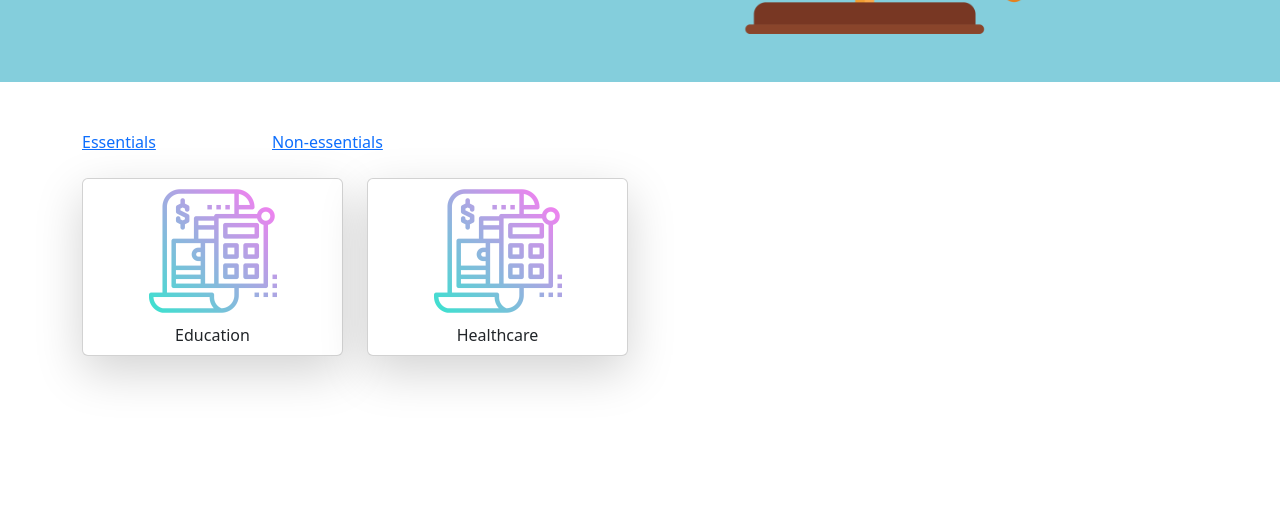
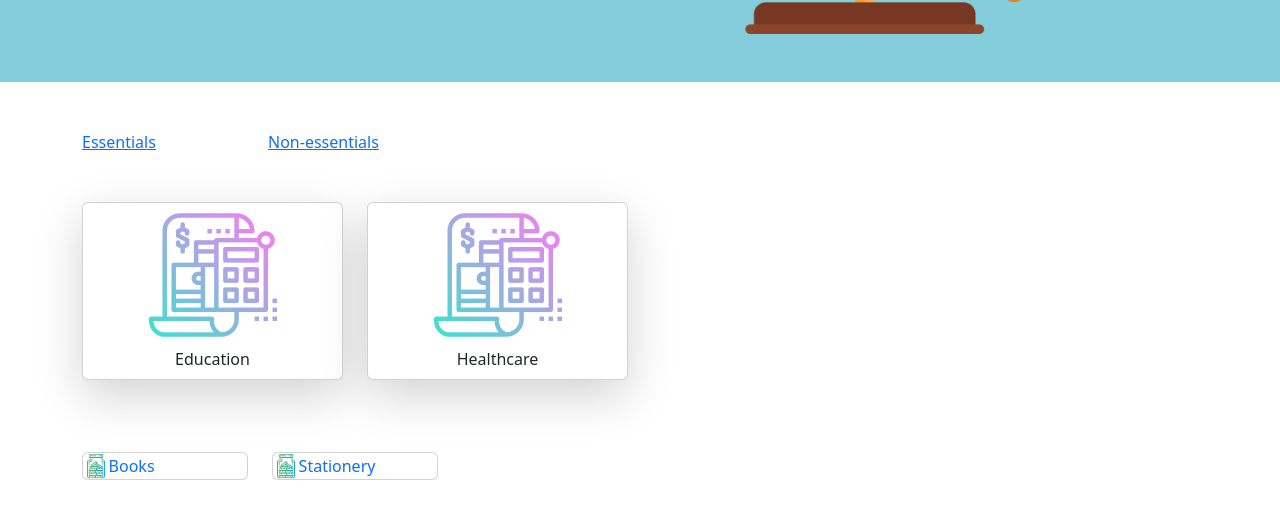
Before and after one commit to saiyidatul123/Joy-School, a plain HTML site: page index.html in a window 1280 px wide. Shown: the part 312-830 px from the top of the page. Before the commit the page ends 800 px from the top, so only its background shows below. Drawn offline with nearby package versions, Linux system fonts and the light colour scheme.

Commit message:
Separate JS

```diff
--- a/css/style.css
+++ b/css/style.css
@@ -38,6 +38,11 @@ img, picture, svg, video {
   max-height: auto;
 }
 
+.savings-img {
+  max-width: 2vw;
+  max-height: auto;
+}
+
 /* root */
 :root {
   --ff-primary: 'Poppins', sans-serif;
--- a/index.html
+++ b/index.html
@@ -62,8 +62,8 @@
     </section>
 
     <section>
-      <div class="container mt-5">
-
+      <div id="card-section" class="container mt-5 mb-5">
+        <div class="row">
           <!-- Start of category -->
           <div class="row">
           <div class="col-2">
@@ -78,16 +78,16 @@
           <!-- Essential cards -->
           <div class="ess-cards">
             <div class="row mt-4">
-          <div class="col-xl-3">
+              <div class="col-xl-3 py-4">
                 <div class="card shadow-lg">
                   <img class="budget-img mx-auto m-2" src="images/budget-img.png"/>
-              <p class="card-title text-center">Education</p>
+                    <a class="card-title text-center text-decoration-none">Education</a>
                 </div>
               </div>
-          <div class="col-xl-3">
+              <div class="col-xl-3 py-4">
                 <div class="card shadow-lg">
                   <img class="budget-img mx-auto m-2" src="images/budget-img.png"/>
-              <p class="card-title text-center">Healthcare</p>
+                  <a class="card-title text-center text-decoration-none">Healthcare</a>
                 </div>
               </div>
             </div>
@@ -96,44 +96,74 @@
           <!-- Non-essentials cards -->
           <div class="non-ess-cards">
             <div class="row mt-4">
-          <div class="col-xl-3">
+              <div class="col-xl-3 py-4">
                 <div class="card shadow-lg">
                   <img class="budget-img mx-auto m-2" src="images/budget-img.png"/>
-              <p class="card-title text-center">Hobbies</p>
+                  <a class="card-title text-center text-decoration-none">Hobbies</a>
                 </div>
               </div>
-          <div class="col-xl-3">
+              <div class="col-xl-3 py-4">
                 <div class="card shadow-lg">
                   <img class="budget-img mx-auto m-2" src="images/budget-img.png"/>
-              <p class="card-title text-center">Entertainment</p>
+                  <a class="card-title text-center text-decoration-none">Entertainment</a>
                 </div>
               </div>
             </div>
           </div>
+        </div>
+
+
+        <!-- Education cards -->
+        <div class="education-cards">
+          <div class="row mt-4">
+            <div class="col-xl-2 py-4">
+              <div class="card">
+                <div class="d-flex align-items-center">
+                  <img class="savings-img" src="images/savings.png" />
+                  <a class="my-auto text-decoration-none">Books</a>
+                </div>
+              </div>
+            </div>
+            <div class="col-xl-2 py-4">
+              <div class="card">
+                <div class="d-flex align-items-center">
+                  <img class="savings-img" src="images/savings.png" />
+                  <a class="my-auto text-decoration-none">Stationery</a>
+                </div>
+              </div>
+            </div>
+          </div>
+        </div>
+        <!-- End of Education cards -->
+
+        <!--  -->
+
 
       </div>
     </section>
 
     <script>
 
-      // Load essentials
+      // // Load essentials
 
-      // on default
-      $(".non-ess-cards").hide();
+      // // on default
+      // $(".non-ess-cards").hide();
 
-      $(".essentials").click(function () {
-        $(".ess-cards").show();
-        $(".non-ess-cards").hide();
-      })
-      $(".non-essentials").click(function () {
-        $(".ess-cards").hide();
-        $(".non-ess-cards").show();
-      })
+      // $(".essentials").click(function () {
+      //   $(".ess-cards").show();
+      //   $(".non-ess-cards").hide();
+      // })
+      // $(".non-essentials").click(function () {
+      //   $(".ess-cards").hide();
+      //   $(".non-ess-cards").show();
+      // })
 
 
 
     </script>
 
+    <script src="/js/main.js"></script>
+
     <!-- Bootstrap JS -->
     <script src="https://cdn.jsdelivr.net/npm/bootstrap@5.3.0-alpha1/dist/js/bootstrap.bundle.min.js" integrity="sha384-w76AqPfDkMBDXo30jS1Sgez6pr3x5MlQ1ZAGC+nuZB+EYdgRZgiwxhTBTkF7CXvN" crossorigin="anonymous"></script>
   </body>
--- a/js/main.js
+++ b/js/main.js
@@ -0,0 +1,13 @@
+// Load essentials
+
+// on default
+$(".non-ess-cards").hide();
+
+$(".essentials").click(function () {
+  $(".ess-cards").show();
+  $(".non-ess-cards").hide();
+})
+$(".non-essentials").click(function () {
+  $(".ess-cards").hide();
+  $(".non-ess-cards").show();
+})
```
Also changed, not shown: images/savings.png (added). Lines whose indentation alone changed are shown as unchanged.
